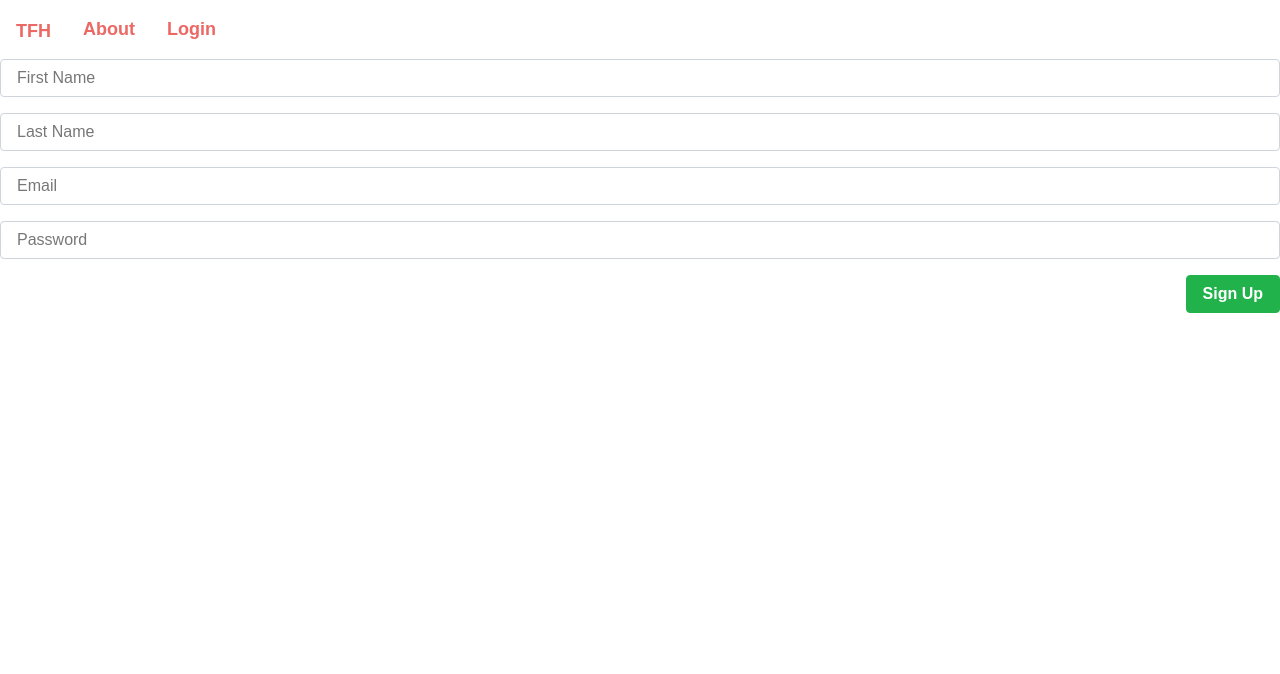
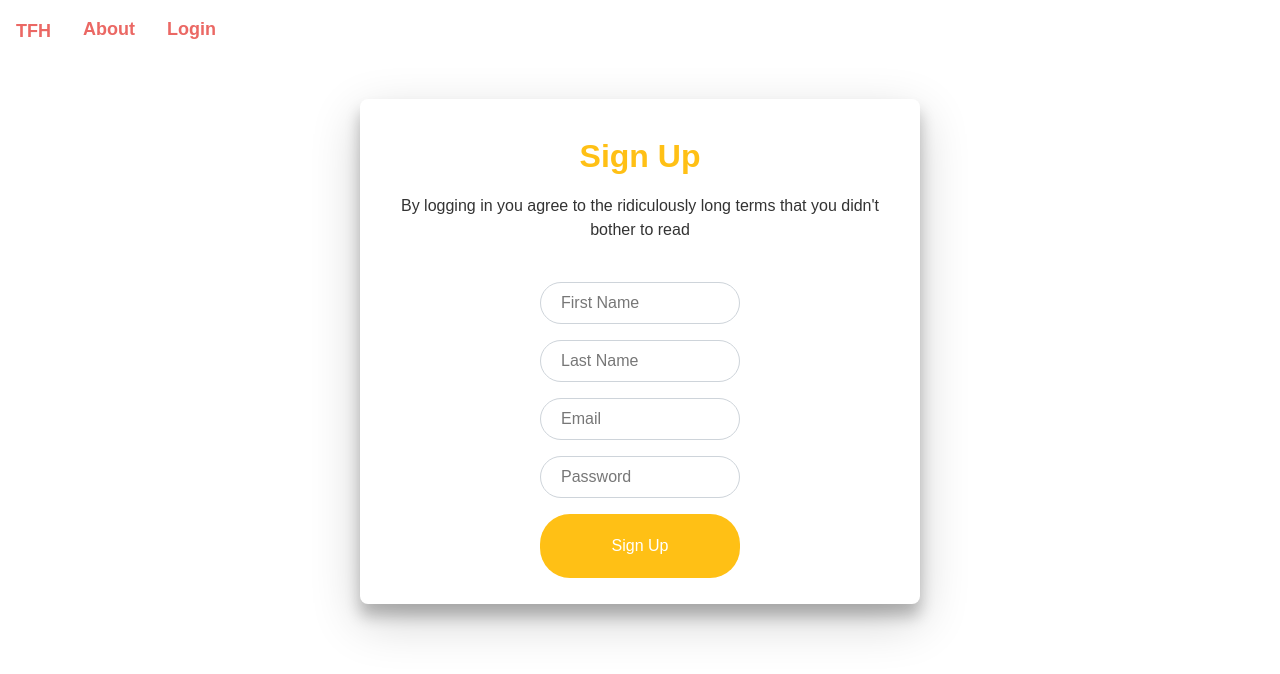
Before and after one commit to bootcamp-final-org/final-project, a React (Create React App) app in the folder client/: page /signup in a window 1280 px wide. Shown: the top 674 px of the page. Built offline with nearby package versions, Linux system fonts and the light colour scheme; a web font is replaced by a local one.

Commit message:
login and signup styles

```diff
--- a/client/src/components/Auth/Login.js
+++ b/client/src/components/Auth/Login.js
@@ -45,21 +45,27 @@ export default class Login extends Component {
     }
     return (
       <div className="row">
-        <div className="col-sm-4">
-          <div className="login">Login</div>
+        <div className="col-lg-4">
+        <div className="card">
+        <div className="card-body">
+          <div className="login">
+            <h2>Login</h2></div>
           <div className="eula">
             By logging in you agree to the ridiculously long terms that you
             didn't bother to read
           </div>
-        </div>
-        <div className="col-sm-4 form">
+
+        <div className="col-lg-4 form">
           <Input value={email} name="email" type="email" label="email" placeholder="Email" onChange={this.handleChange}/>
           <Input value={password} name="password" type="password" label="Password" placeholder="Password" onChange={this.handleChange}/>
-          {/* <TextArea rows="2" /> */}
           <FormBtn onClick={this.handleFormSubmit}>Login</FormBtn>
          <p>{error && error}</p>
         </div>
+        </div>
+        </div>
+        </div>
       </div>
+
     );
   }
 }
--- a/client/src/components/Auth/SignUp.js
+++ b/client/src/components/Auth/SignUp.js
@@ -46,16 +46,29 @@ export default class SignUp extends Component {
       }
         return (
             <div>
+              <div className="row">
+               <div className="col-lg-4">
+        <div className="card">
+        <div className="card-body">
+          <div className="login">
+            <h2>Sign Up</h2></div>
+          <div className="eula">
+            By logging in you agree to the ridiculously long terms that you
+            didn't bother to read
+          </div>
+        </div>
+              <div className="col-lg-4 form">
                 <Input name="firstName" type="text" placeholder="First Name" onChange={this.handleChange} />
                 <Input name="lastName" type="text" placeholder="Last Name" onChange={this.handleChange}  />
                 <Input name="email" type="email" placeholder="Email" onChange={this.handleChange}  />
                 <Input name="password" type="password" placeholder="Password" onChange={this.handleChange}  />
                 {/* <TextArea rows="2" /> */}
                 <FormBtn onClick={this.handleFormSubmit}>Sign Up</FormBtn>
-
-
                 <p>{this.state.error}</p>
-
+                </div>
+                </div>
+            </div>
+            </div>
             </div>
         )
     }
--- a/client/src/components/Auth/styles.css
+++ b/client/src/components/Auth/styles.css
@@ -1,12 +1,48 @@
 .form {
+    margin: 0 auto;
+
+}
+
+.login h2 {
+  color:#FFC015;
+  text-align: center;
+}
+.eula {
+  color: #333333;
+  text-align: center;
+  margin-top: 20px;
+}
+
+.button {
+  border-radius: 30px;
+  padding: 20px 50px;
+  border:none;
+  background: #FFC015;
+  color: white;
+  text-decoration: none;
+  float: none !important;
+  width: 100%;
+}
+
+.card {
+  margin-top: 40px;
+  border: none;
+  box-shadow: 0 12px 15px 0 rgba(0,0,0,.24), 0 17px 50px 0 rgba(0,0,0,.19);
+  border-radius: 8px;
+}
+
+.card-body {
+    padding: 40px;
+}
+
+
+@media (min-width: 992px) {
+.col-lg-4 {
+    -webkit-box-flex: 0;
+    -ms-flex: 0 0 50%;
+    flex: 0 0 50%;
+    max-width: 50%;
     margin: 0 auto;
 }
 
-@media (max-width: 767px) {
-    .left {
-      height: 100%;
-      left: 20px;
-      width: calc(100% - 40px);
-      max-height: 270px;
-    }
   }
--- a/client/src/components/Form/index.js
+++ b/client/src/components/Form/index.js
@@ -1,5 +1,5 @@
 import React from "react";
-
+import "./style.css";
 // This file exports the Input, TextArea, and FormBtn components
 
 export function Input(props) {
@@ -20,7 +20,7 @@ export function TextArea(props) {
 
 export function FormBtn(props) {
   return (
-    <button {...props} style={{ float: "right", marginBottom: 10 }} className="btn btn-success">
+    <button {...props} style={{ float: "right", marginBottom: 10 }} className="button">
       {props.children}
     </button>
   );
--- /dev/null
+++ b/client/src/components/Form/style.css
@@ -0,0 +1,8 @@
+.form-control {
+  border-radius: 30px;
+  padding: 20px;
+}
+
+.form {
+  padding: 0 40px;
+}
--- a/client/src/components/Home/Home.jsx
+++ b/client/src/components/Home/Home.jsx
@@ -6,23 +6,22 @@ export default class Home extends Component {
   render() {
     return (
       <div>
-        <div className="container container-home">
-          <main className="hero-content">
+        <div className="jumbotron container-home">
+
+
             <div className="row">
               <div className="col-sm-9">
                 <h1 className="hero-h1">
                   Teaching assistance for your child. Anywhere. Anytime.
                 </h1>
-                <p className="hero-p">
-                  Lorem ipsum dolor sit amet, consectetur adipisicing elit.
+                <p className="lead hero-p">Lorem ipsum dolor sit amet, consectetur adipisicing elit.
                   Neque, exercitationem vitae sequi error repudiandae quasi
                   necessitatibus illum. Hic, asperiores totam amet mollitia in
-                  repudiandae eligendi ipsum non. Est, veritatis, saepe!
-                </p>
+                  repudiandae eligendi ipsum non. Est, veritatis, saepe!</p>
                 <Link to="/signup" id="signup">Sign Up</Link>
               </div>
             </div>
-          </main>
+
         </div>
       </div>
     );
--- a/client/src/components/Home/style.css
+++ b/client/src/components/Home/style.css
@@ -13,9 +13,6 @@ html, body {
 
 }
 
-.container-dash {
-
-}
 
 .row{
     margin: 0 50px;
@@ -69,8 +66,33 @@ header,
   body,
   header,
   .view {
-    height: 1000px;
+    height: 100%;
   }
+
+  .hero-p {
+    color: white;
+    font-family: Proxima Nova;
+    font-size: 14px;
+    padding: 10px 20px;
+}
+
+.hero-h1 {
+    padding: 40px 10px 10px 20px;
+    font-size: 40px;
+}
+
+.container-home {
+    background-image: url("./assets/header-img.png");
+    height: 100vh;
+    max-width: 100%;
+    background-repeat: no-repeat;
+    background-size: cover;
+
+}
+.row{
+    margin: 0 25px;
+}
+
 }
 @media (min-width: 800px) and (max-width: 850px) {
   html,
@@ -79,6 +101,16 @@ header,
   .view {
     height: 600px;
   }
+
+  .container-home {
+    background-image: url("./assets/header-img.png");
+    height: 100vh;
+    max-width: 100%;
+    background-repeat: no-repeat;
+    background-size: cover;
+
+}
+
 }
 
 
```
